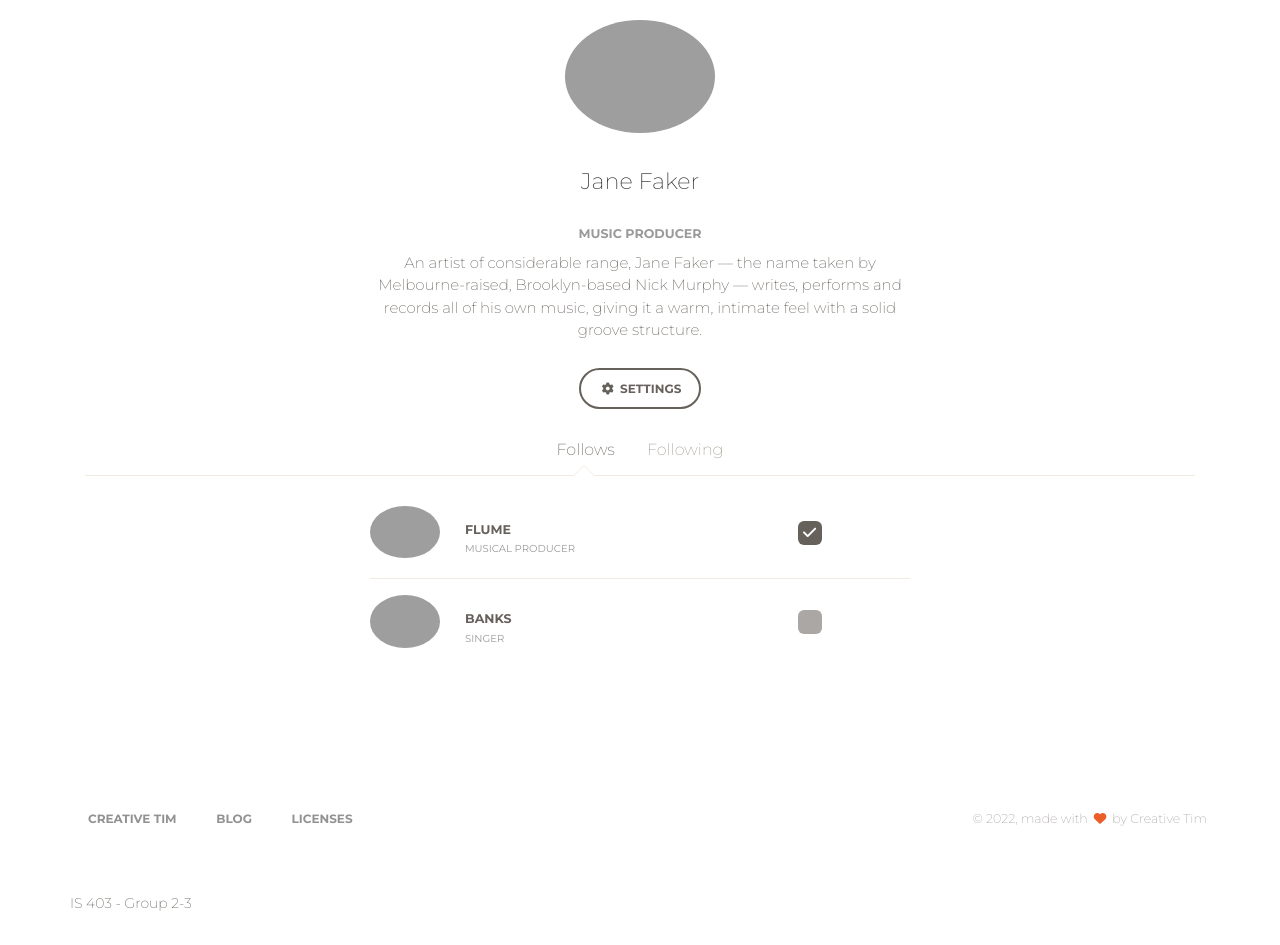
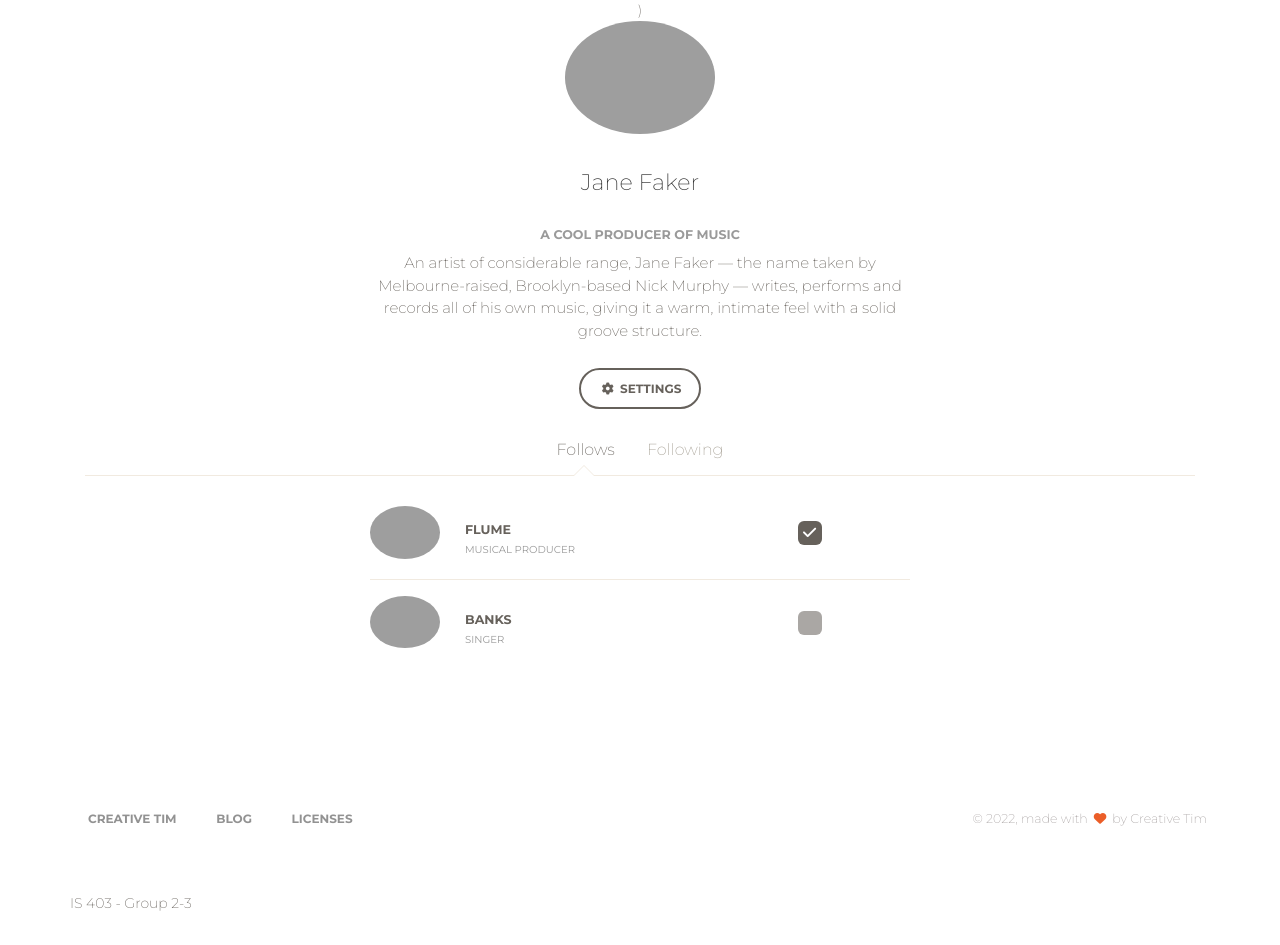
Before and after one commit to sdcable/IS403Project, a Django app: page /Spencer in a window 1280 px wide. Shown: the part 320-1265 px from the top of the page. Run offline with Django 4.2, Linux system fonts and the light colour scheme; some libraries are stand-ins or nearby versions; grey boxes are pictures that could not be loaded.

Commit message:
Testing Branches

```diff
--- a/ActivityTracker/ActivityTracker/templates/Activities/SpencerPage.html
+++ b/ActivityTracker/ActivityTracker/templates/Activities/SpencerPage.html
@@ -2,20 +2,20 @@
 {% load static %}
 {% block content %}
 <!-- Masthead-->
-<div class="page-header page-header-xs" data-parallax="true" style="background-image: url"{% static 'img/clouds.png' %}";">
+<div class="page-header page-header-xs" data-parallax="true" style="background-image: url({% static 'img/clouds.png' %});">
     <div class="filter"></div>
   </div>
   <div class="section profile-content">
     <div class="container">
       <div class="owner">
-        <div class="avatar">
+        <div class="avatar">)
           <img src="{% static 'img/faces/joe-gardner-2.jpg' %}" alt="Circle Image" class="img-circle img-no-padding img-responsive">
         </div>
         <div class="name">
           <h4 class="title">Jane Faker
             <br />
           </h4>
-          <h6 class="description">Music Producer</h6>
+          <h6 class="description">A cool Producer of Music</h6>
         </div>
       </div>
       <div class="row">
```
